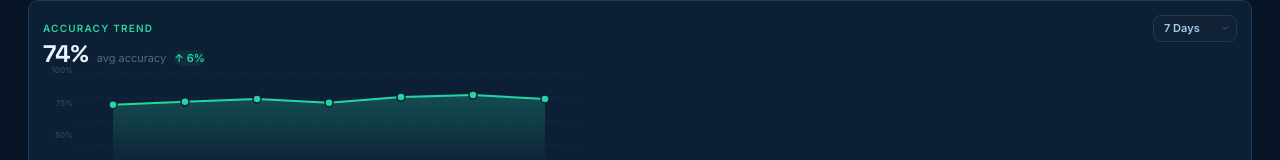
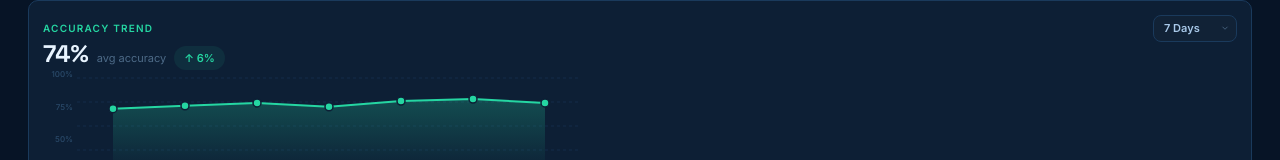
Before and after one commit to examforge99/examlogic, a Next.js app: page /accuracy in a window 1280 px wide. Shown: the top 160 px of the page. Built offline with nearby package versions, Linux system fonts and the light colour scheme.

Commit message:
Adjust padding in accuracy delta span
Updated padding for accuracy delta display.

```diff
--- a/src/app/accuracy/page.tsx
+++ b/src/app/accuracy/page.tsx
@@ -189,9 +189,9 @@ export default function AccuracyTrendChart({ data = defaultData }: AccuracyTrend
           avg accuracy
         </span>
         <span
-          className={`text-[11px] font-semibold px-[7px] py-[2px] rounded-full ${d.deltaUp ? 'text-[#25d6a2] bg-[#25d6a215]' : 'text-[#ff6b6b] bg-[#ff6b6b15]'}`}
-          style={{ fontFamily: inter.style.fontFamily }}
-        >
+  className={`text-[11px] font-semibold rounded-full ${d.deltaUp ? 'text-[#25d6a2] bg-[#25d6a215]' : 'text-[#ff6b6b] bg-[#ff6b6b15]'}`}
+  style={{ fontFamily: inter.style.fontFamily, padding: '4px 10px' }}
+>
           {d.delta}
         </span>
       </div>
```
